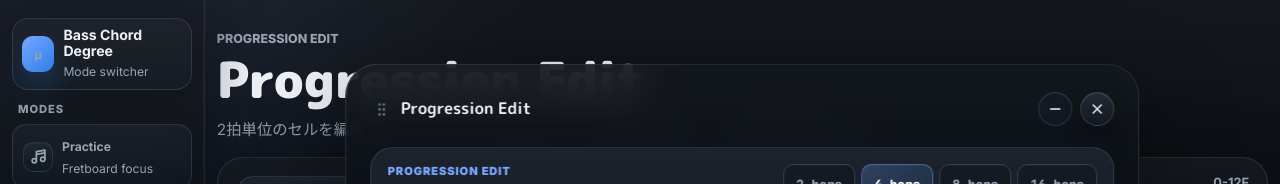
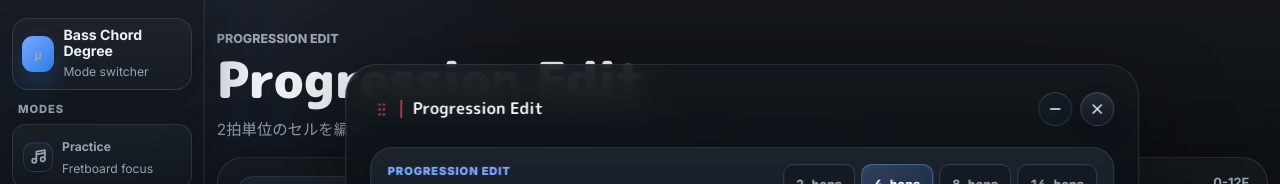
Before and after one commit to muu-ima/muu-fret-degree, a Next.js app: page /progression in a window 1280 px wide. Shown: the top 184 px of the page. Built offline with nearby package versions, Linux system fonts and the light colour scheme.

Commit message:
Add panel accent colors

```diff
--- a/app/globals.css
+++ b/app/globals.css
@@ -276,6 +276,7 @@ input {
 .shellControlsPanel,
 .shellProgressionPanel,
 .shellEditPanel {
+  --panel-accent: 122, 167, 255;
   position: fixed;
   top: var(--desktop-panel-y, 64px);
   left: var(--desktop-panel-x, calc(var(--shell-sidebar-width) + ((100vw - var(--shell-sidebar-width)) / 2)));
@@ -296,6 +297,18 @@ input {
   transform: translateX(-50%);
 }
 
+.shellMetronomePanel {
+  --panel-accent: 42, 196, 181;
+}
+
+.shellProgressionPanel {
+  --panel-accent: 160, 126, 255;
+}
+
+.shellEditPanel {
+  --panel-accent: 232, 77, 91;
+}
+
 .shellControlsPanel.open,
 .shellProgressionPanel.open,
 .shellEditPanel.open {
@@ -347,6 +360,8 @@ input {
   display: grid;
   min-width: 0;
   gap: 2px;
+  padding-left: 10px;
+  border-left: 2px solid rgba(var(--panel-accent), 0.68);
 }
 
 .compactPanelSummary {
@@ -2556,7 +2571,7 @@ select:focus-visible,
     width: 22px;
     height: 30px;
     place-items: center;
-    color: rgba(154, 171, 196, 0.54);
+    color: rgba(var(--panel-accent), 0.58);
   }
 
   .panelDragGrip svg {
@@ -2566,7 +2581,7 @@ select:focus-visible,
   }
 
   .drawerHeader:hover .panelDragGrip {
-    color: rgba(207, 224, 255, 0.82);
+    color: rgba(var(--panel-accent), 0.92);
   }
 
   .shellControlsPanel .drawerHeader:active,
```
